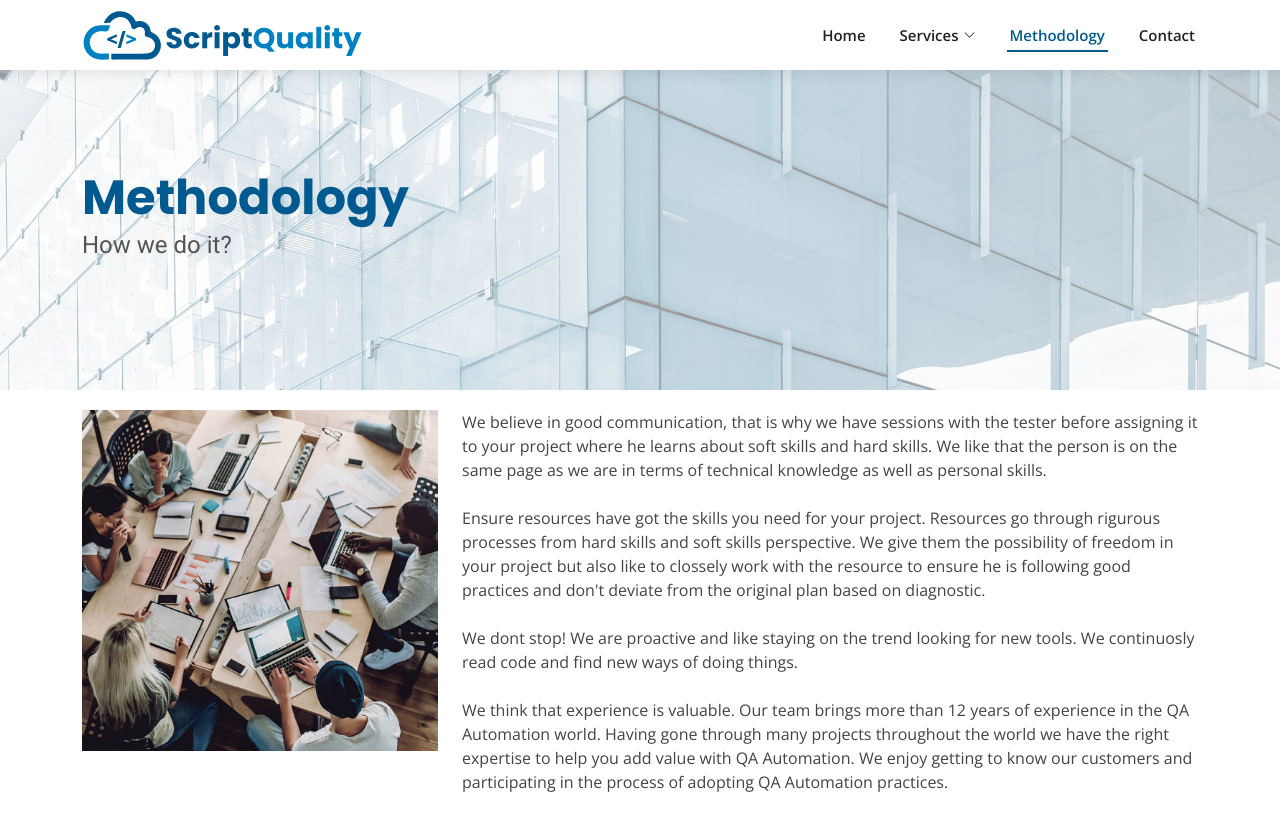
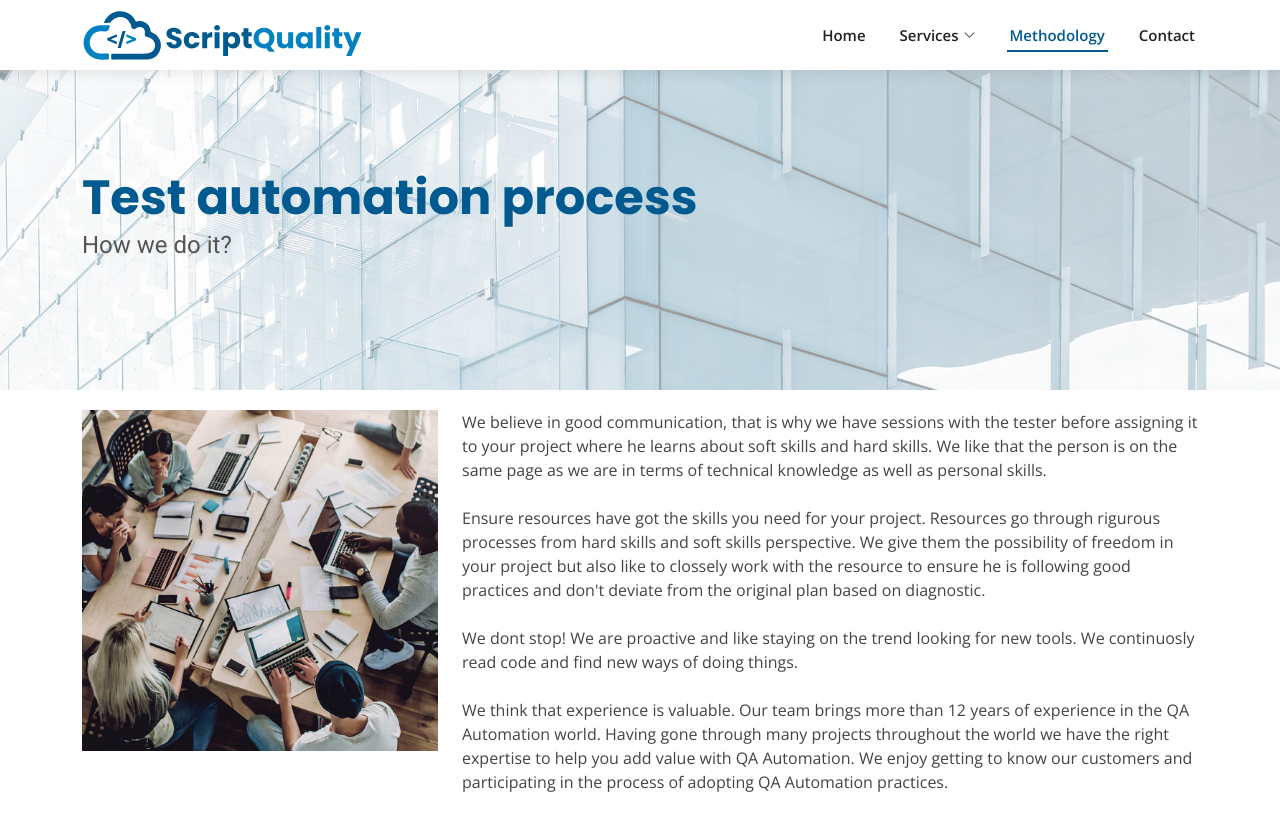
Before and after one commit to tomasfly/scriptq, a plain HTML site: page methodology.html in a window 1280 px wide. Shown: the top 837 px of the page. Drawn offline with nearby package versions, Linux system fonts and the light colour scheme.

Commit message:
update branch

```diff
--- a/methodology.html
+++ b/methodology.html
@@ -172,7 +172,7 @@
     <section id="hero" class="d-flex align-items-center">
       <div class="container" data-aos="zoom-out" data-aos-delay="100">
         <!-- <h1><span>Methodology</span></h1> -->
-        <h1><span>Methodology</span></h1>
+        <h1><span>Test automation process</span></h1>
         <h2>How we do it?</h2>
         <div class="d-flex">
           <!-- <a href="#mobile" class="btn-get-started scrollto">Services</a> -->
@@ -223,6 +223,10 @@
               </div>
             </li>
           </ul> -->
+            <!-- <h2>What is test automation?</h2>
+            <h2>Test automation process</h2>
+            <h2>Test automation consultancy</h2>
+            <h2>Roadmap</h2> -->
             <p>
               We believe in good communication, that is why we have sessions
               with the tester before assigning it to your project where he
```
